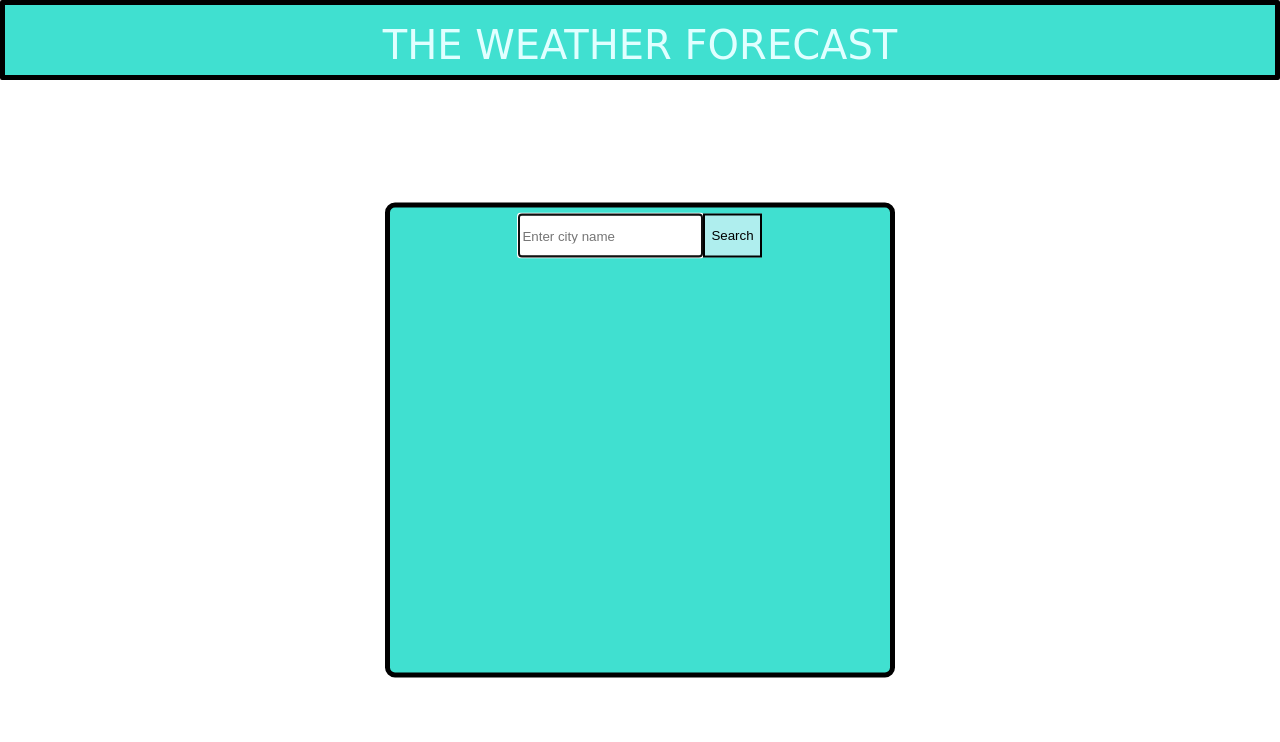
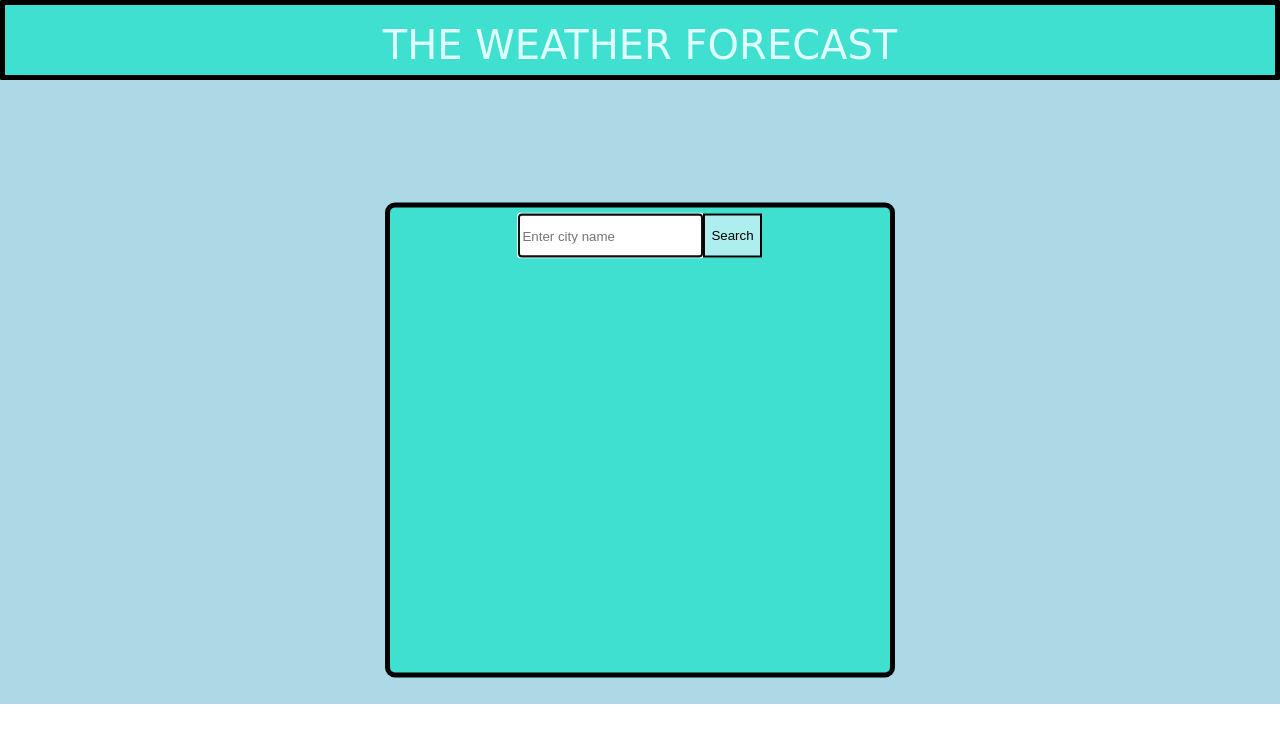
Before and after one commit to Orlando-Sanchez/Weather-application, a website: page index.html in a window 1280 px wide. Drawn offline with Linux system fonts and the light colour scheme; a web font is replaced by a local one.

Commit message:
Add background color

```diff
--- a/assets/scss/index.scss
+++ b/assets/scss/index.scss
@@ -26,9 +26,14 @@ header {
   line-height: 80px;
   text-align: center;
   border: 5px $blackborder;
-  border-radius: 2px;
+  border-radius: 1px;
 }
 
+main {
+  width: 100%;
+  height: 624px;
+  background-color: lightblue;
+}
 // main-container
 
 #main-container {
--- a/index.html
+++ b/index.html
@@ -9,6 +9,7 @@
 </head>
 <body>
   <header>THE WEATHER FORECAST</header>
+  <main>
     <div id="main-container">
       <div class="form">
           <input type="text" placeholder="Enter city name" autofocus>
@@ -36,6 +37,7 @@
         <button type="button" id="fahrenheit" >F°</button>
       </div>
     </div>
+  </main>
   <script src="assets/js/index.js"></script>
 </body>
 </html>
```
Also changed, not shown: assets/scss/index.css, 1 other file. Lines whose indentation alone changed are shown as unchanged.
